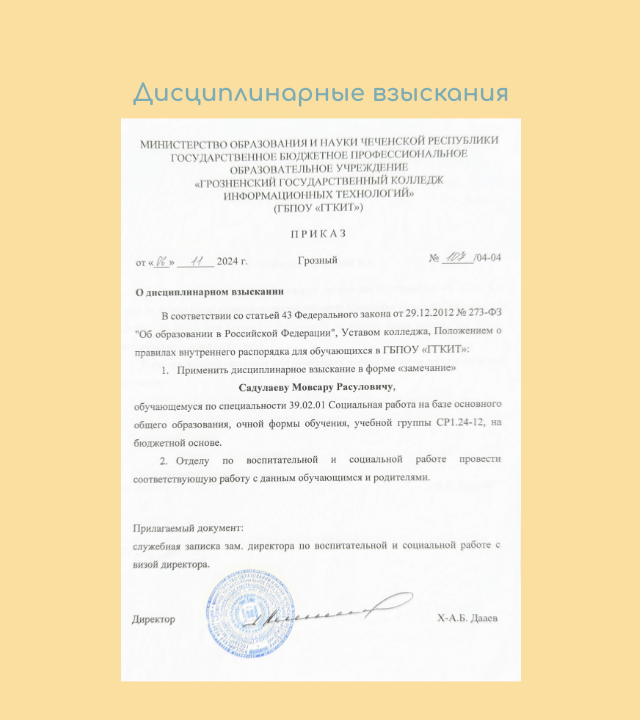
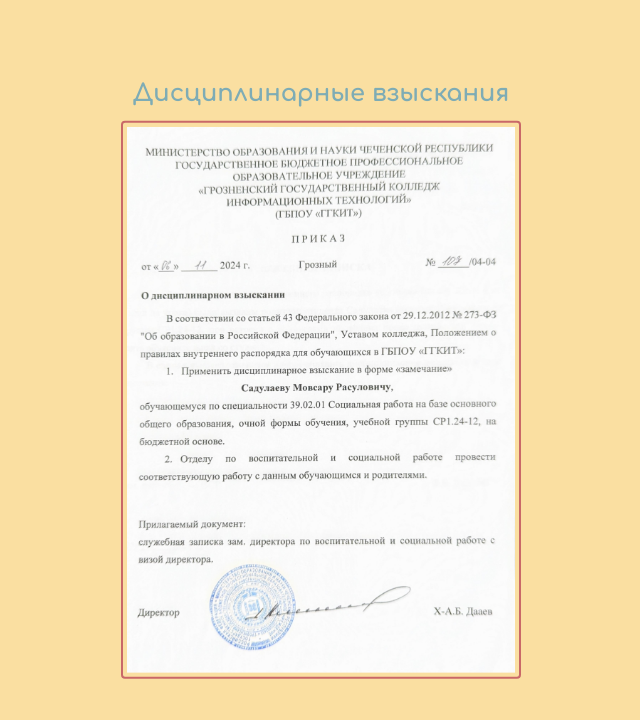
Before and after one commit to altairmsr/ggkit_dashboard, a React (Vite) app: page /punish in a window 1280 px wide. Shown: the top 720 px of the page, without its empty margins (319-959 px from the left). Built offline with nearby package versions, Linux system fonts and the light colour scheme.

Commit message:
added border for img in punishment

```diff
--- a/src/pages/Punishment/Punishment.scss
+++ b/src/pages/Punishment/Punishment.scss
@@ -21,6 +21,9 @@
 		font-family: "Comfortaa", sans-serif;
 	}
 	img {
+		border: 2px solid #c96868;
+		padding: 4px;
+		border-radius: 4px;
 		width: 400px;
 	}
 	article {
```
